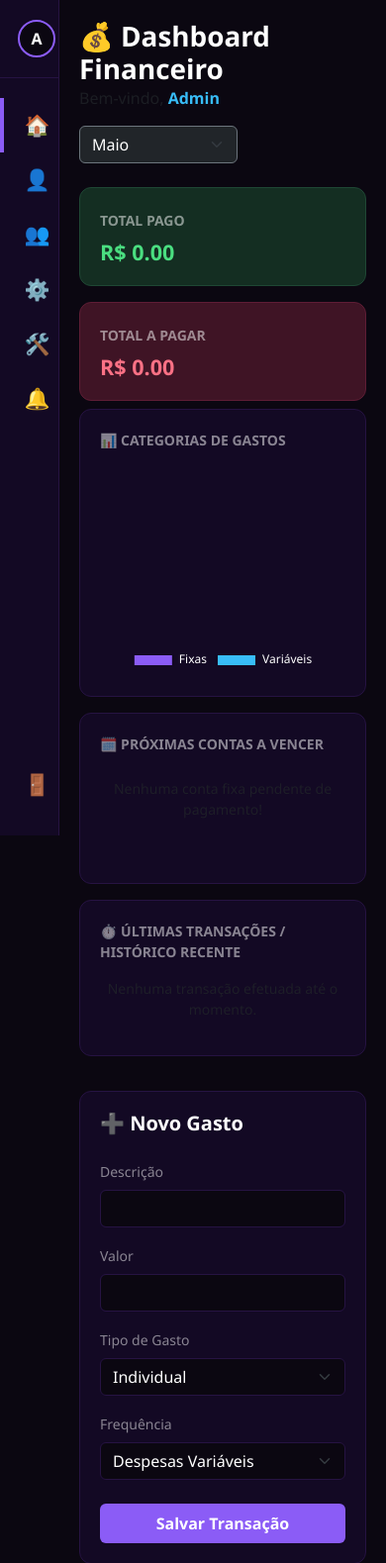
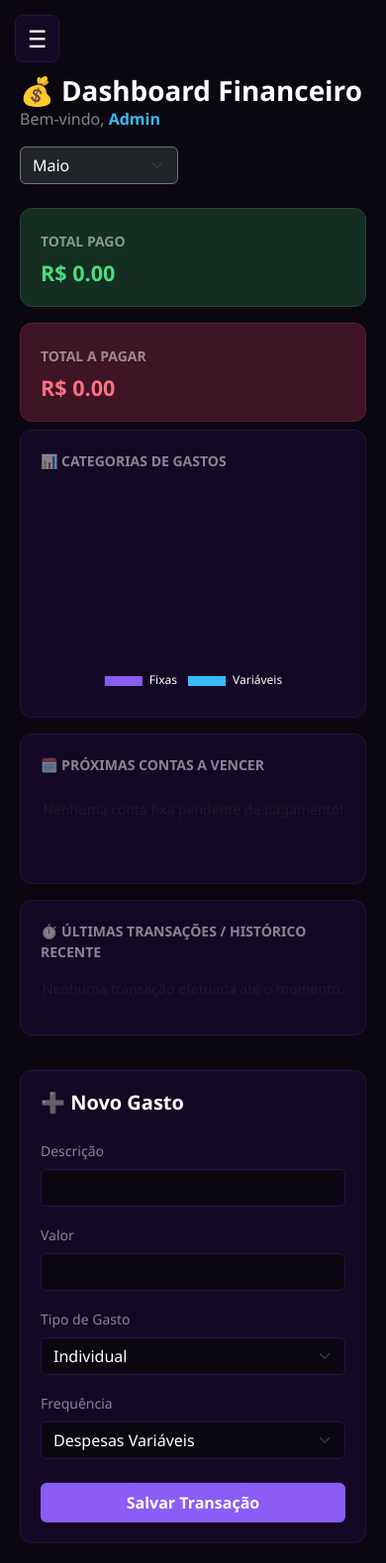
Before and after one commit to ThiViana/controle-de-gastos, a Flask app: page / in a window 390 px wide. Shown: the top 1579 px of the page at 99% size. Run offline with Flask 3, Linux system fonts and the light colour scheme; a user stored in the database is signed in; data that the repository does not hold is empty.

Commit message:
feat: adiciona toggle dinamico por toque no menu lateral para smartphones

```diff
--- a/templates/index.html
+++ b/templates/index.html
@@ -26,6 +26,22 @@
             overflow-x: hidden;
         }
 
+        /* --- BOTÃO HAMBÚRGUER MOBILE --- */
+        .menu-toggle {
+            display: none;
+            position: fixed;
+            top: 15px;
+            left: 15px;
+            background-color: var(--sidebar-bg);
+            border: 1px solid var(--border-color);
+            color: white;
+            font-size: 1.5rem;
+            padding: 5px 12px;
+            border-radius: 8px;
+            z-index: 1100;
+            cursor: pointer;
+        }
+
         /* --- MENU LATERAL DINÂMICO --- */
         .sidebar {
             width: 75px;
@@ -35,14 +51,21 @@
             flex-direction: column;
             position: fixed;
             height: 100vh;
-            transition: width 0.3s ease;
+            transition: width 0.3s ease, left 0.3s ease;
             overflow: hidden;
             white-space: nowrap;
             z-index: 1000;
+            left: 0;
         }
 
-        .sidebar:hover {
-            width: 260px;
+        /* Mantém o hover apenas para computadores */
+        @media (min-width: 992px) {
+            .sidebar:hover {
+                width: 260px;
+            }
+            .sidebar:hover .nav-text, .sidebar:hover .user-name-text {
+                opacity: 1;
+            }
         }
 
         .user-profile-header {
@@ -59,13 +82,13 @@
             min-width: 38px;
             border-radius: 50%;
             border: 2px solid var(--primary-purple);
-            display: flex !important; /* Força o display flex para as iniciais aparecerem sempre */
+            display: flex !important;
             align-items: center;
             justify-content: center;
             font-weight: bold;
             color: white;
             background-color: var(--bg-color);
-            object-fit: cover; /* Impede distorções na imagem de perfil */
+            object-fit: cover;
         }
         .user-name-text {
             margin-left: 15px;
@@ -74,8 +97,11 @@
             opacity: 0;
             transition: opacity 0.2s ease;
         }
-        .sidebar:hover .user-name-text {
-            opacity: 1;
+
+        /* Controla a visibilidade quando expandido por clique */
+        .sidebar.expanded .user-name-text, .sidebar.expanded .nav-text {
+            opacity: 1 !important;
+            display: inline-block !important;
         }
 
         .nav-item {
@@ -106,9 +132,6 @@
             margin-left: 10px;
             opacity: 0;
             transition: opacity 0.2s ease;
-        }
-        .sidebar:hover .nav-text {
-            opacity: 1;
         }
         .badge-notif {
             background-color: #dc3545;
@@ -176,20 +199,26 @@
 
         /* --- RESPONSIVIDADE SMARTPHONE --- */
         @media (max-width: 991px) {
+            .menu-toggle {
+                display: block; /* Ativa botão hambúrguer */
+            }
             .main-content {
                 flex-direction: column;
                 padding: 20px;
-                margin-left: 60px;
-                width: calc(100% - 60px);
+                padding-top: 75px; /* Abre espaço para o cabeçalho fixo */
+                margin-left: 0;
+                width: 100%;
                 gap: 15px;
             }
             .sidebar {
-                width: 60px;
+                left: -260px; /* Esconde o menu completamente para fora da tela */
+                width: 260px; /* Abre já no tamanho completo */
             }
-            .sidebar:hover {
-                width: 60px;
+            .sidebar.expanded {
+                left: 0; /* Desloca o menu para dentro da tela ao clicar */
             }
-            .sidebar:hover .nav-text, .sidebar:hover .user-name-text {
+            .sidebar .nav-text, .sidebar .user-name-text {
+                opacity: 0;
                 display: none;
             }
             .right-column {
@@ -200,7 +229,9 @@
 </head>
 <body>
 
-    <nav class="sidebar">
+    <button class="menu-toggle" onclick="toggleSidebar(event)">☰</button>
+
+    <nav class="sidebar" id="appSidebar">
         <div class="user-profile-header">
             {% if current_user.foto_perfil %}
                 <img src="{{ url_for('static', filename='uploads/' + current_user.foto_perfil) }}" class="avatar-small">
@@ -259,7 +290,7 @@
                     <h1 class="fw-bold d-flex align-items-center gap-2 mb-0">
                         💰 Dashboard Financeiro
                     </h1>
-                    <p class="text-muted mb-0">Bem-vindo, <span style="color: #38bdf8; font-weight: bold;">{{ usuario_logado }}</span></p>
+                    <p class="text-white-50 mb-0">Bem-vindo, <span style="color: #38bdf8; font-weight: bold;">{{ usuario_logado }}</span></p>
                 </div>
 
                 <div>
@@ -409,6 +440,20 @@
     </main>
 
     <script>
+        function toggleSidebar(event) {
+            event.stopPropagation();
+            document.getElementById("appSidebar").classList.toggle("expanded");
+        }
+
+        // Fecha o menu automaticamente se o usuário tocar fora dele
+        document.addEventListener("click", function(event) {
+            var sidebar = document.getElementById("appSidebar");
+            var toggleBtn = document.querySelector(".menu-toggle");
+            if (!sidebar.contains(event.target) && event.target !== toggleBtn) {
+                sidebar.classList.remove("expanded");
+            }
+        });
+
         function toggleParceiro() {
             var tipo = document.getElementById("tipoSelect").value;
             document.getElementById("divParceiro").style.display = (tipo === "Partilhado") ? "block" : "none";
@@ -418,10 +463,8 @@
             document.getElementById("divVencimento").style.display = (freq === "Despesas Fixas") ? "block" : "none";
         }
 
-        // MOTOR DO GRÁFICO PIZZA (CHART.JS)
         document.addEventListener("DOMContentLoaded", function() {
             var ctx = document.getElementById('graficoCategorias').getContext('2d');
-
             var fixas = parseFloat("{{ cat_fixas }}") || 0;
             var variaveis = parseFloat("{{ cat_variaveis }}") || 0;
 
```
